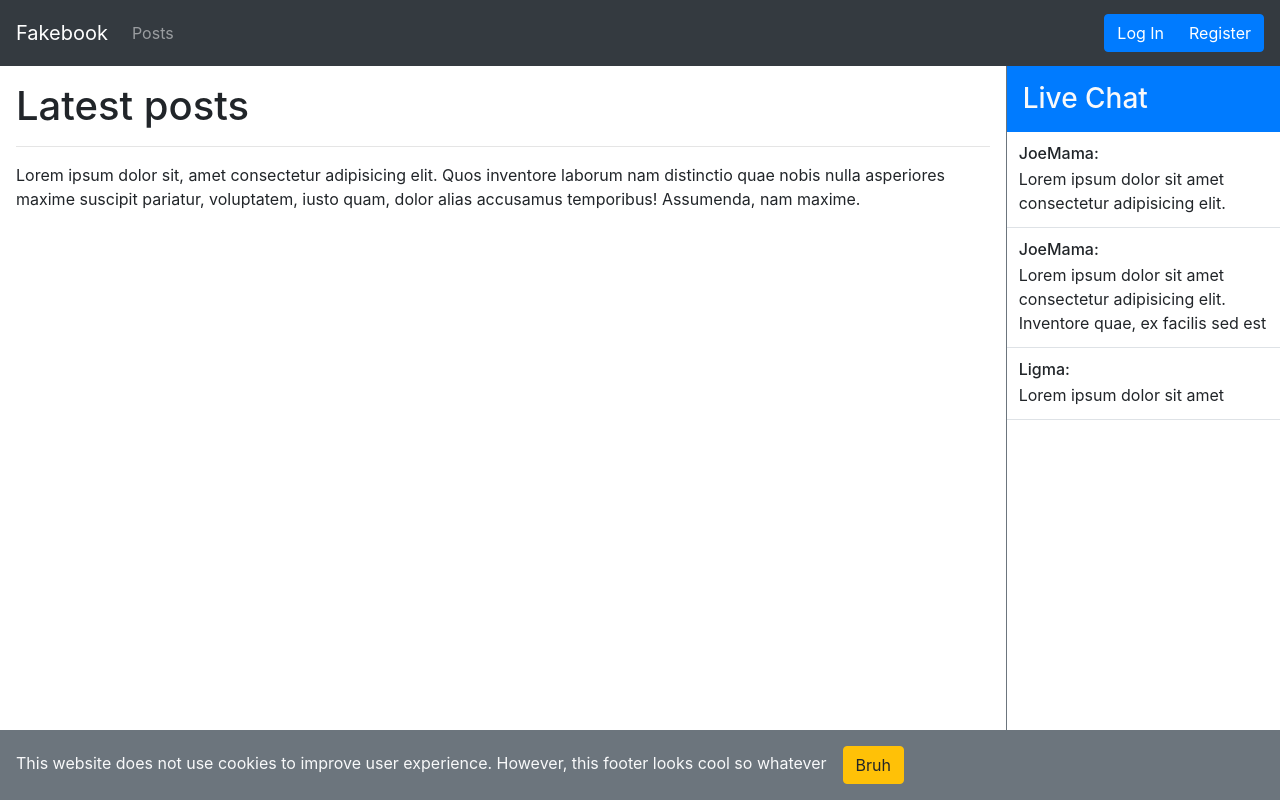
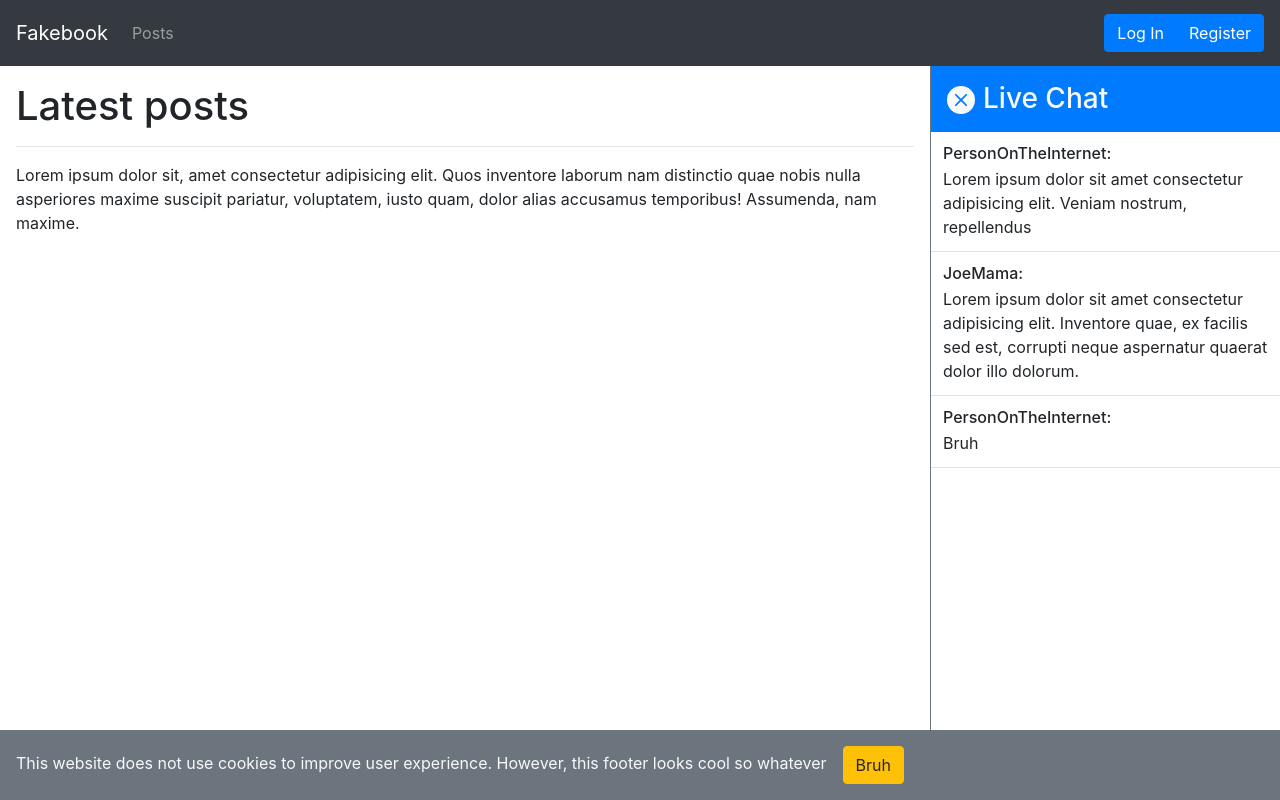
Before and after one commit to ElCholoGamer/fakebook, a React app: page /posts in a window 1280 px wide. Built offline with nearby package versions, Linux system fonts and the light colour scheme.

Commit message:
responsive chatbox

```diff
--- a/src/app/pages/Posts/ChatBox/ChatBox.css
+++ b/src/app/pages/Posts/ChatBox/ChatBox.css
@@ -1,8 +1,22 @@
 #chat-wrapper {
 	width: 500px;
+	min-width: 350px;
 }
 
 #chat-box {
 	overflow-y: scroll;
 	flex-grow: 1;
 }
+
+#chat-close {
+	cursor: pointer;
+	transition: filter 80ms ease;
+}
+
+#chat-close:hover {
+	filter: brightness(95%);
+}
+
+#chat-close:active {
+	filter: brightness(90%);
+}
--- a/src/app/pages/Posts/ChatBox/index.tsx
+++ b/src/app/pages/Posts/ChatBox/index.tsx
@@ -1,26 +1,41 @@
 import React from 'react';
+import { XCircleFill } from 'react-bootstrap-icons';
 import Form from 'react-bootstrap/Form';
 import './ChatBox.css';
 
-const ChatBox: React.FC = () => {
+interface Props {
+	setChat: React.Dispatch<React.SetStateAction<boolean>>;
+}
+
+const ChatBox: React.FC<Props> = ({ setChat }) => {
 	return (
 		<div
 			id="chat-wrapper"
 			className="d-flex flex-column border-left border-secondary">
-			<h3 className="bg-primary p-3 text-light m-0">Live Chat</h3>
+			<h3 className="bg-primary p-3 text-light m-0">
+				<XCircleFill
+					id="chat-close"
+					onClick={() => setChat(false)}
+					className="mr-2"
+				/>
+				Live Chat
+			</h3>
 			<div id="chat-box">
+				{/* Placeholder text */}
 				{[
 					[
-						'JoeMama',
-						'Lorem ipsum dolor sit amet consectetur adipisicing elit.',
+						'PersonOnTheInternet',
+						'Lorem ipsum dolor sit amet consectetur adipisicing elit. Veniam nostrum, repellendus ',
 					],
 					[
 						'JoeMama',
-						'Lorem ipsum dolor sit amet consectetur adipisicing elit. Inventore quae, ex facilis sed est',
+						'Lorem ipsum dolor sit amet consectetur adipisicing elit. Inventore quae, ex facilis sed est, corrupti neque aspernatur quaerat dolor illo dolorum.',
 					],
-					['Ligma', 'Lorem ipsum dolor sit amet'],
+					['PersonOnTheInternet', 'Bruh'],
 				].map(i => (
-					<div key="" className="chat-message border-bottom p-2">
+					<div
+						key={JSON.stringify(i)}
+						className="chat-message border-bottom p-2">
 						<h6 className="m-1">{i[0]}:</h6>
 						<p className="m-1">{i[1]}</p>
 					</div>
--- a/src/app/pages/Posts/Posts.css
+++ b/src/app/pages/Posts/Posts.css
@@ -4,5 +4,10 @@
 
 #posts-wrapper {
 	overflow-y: scroll;
-	flex-grow: 1;
 }
+
+#chat-button {
+	position: absolute;
+	bottom: 0;
+	right: 0;
+}
--- a/src/app/pages/Posts/index.tsx
+++ b/src/app/pages/Posts/index.tsx
@@ -1,10 +1,17 @@
-import React from 'react';
+import React, { useState } from 'react';
+import Button from 'react-bootstrap/esm/Button';
 import ChatBox from './ChatBox';
 import './Posts.css';
 
 const Posts: React.FC = () => {
+	const { clientWidth } = document.body;
+	const [chat, setChat] = useState(clientWidth > 800);
+
 	return (
-		<div id="posts-page-wrapper" className="d-flex flex-row">
+		<div
+			id="posts-page-wrapper"
+			className="d-flex flex-row justify-content-stretch">
+			{(clientWidth > 500 || !chat) && (
 				<div id="posts-wrapper" className="p-3">
 					<h1>Latest posts</h1>
 					<hr />
@@ -16,7 +23,18 @@ const Posts: React.FC = () => {
 						temporibus! Assumenda, nam maxime.
 					</div>
 				</div>
-			<ChatBox />
+			)}
+			{chat ? (
+				<ChatBox setChat={setChat} />
+			) : (
+				<Button
+					id="chat-button"
+					className="m-5"
+					onClick={() => setChat(true)}
+					variant="primary">
+					Open Chat
+				</Button>
+			)}
 		</div>
 	);
 };
```
Lines whose indentation alone changed are shown as unchanged.
